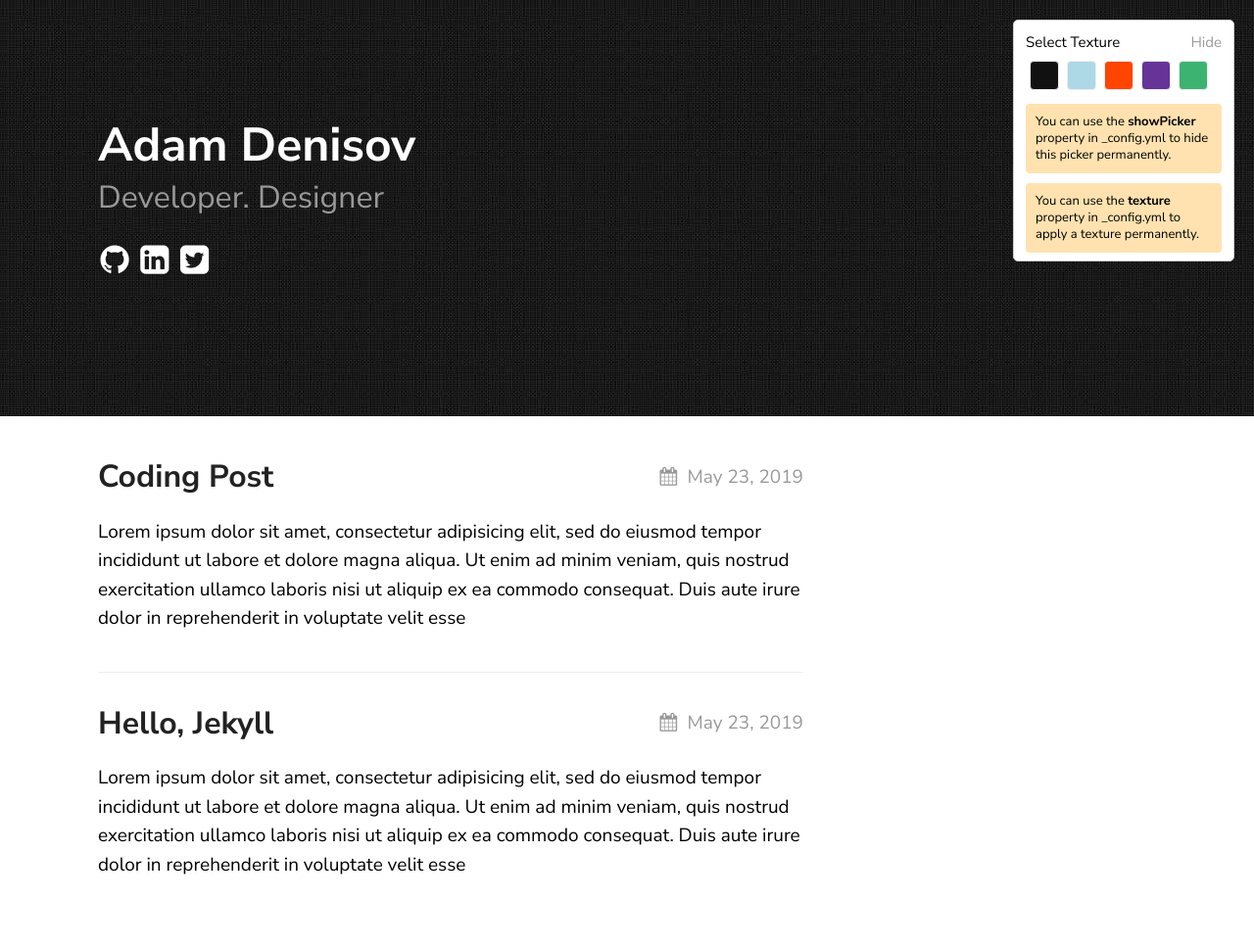
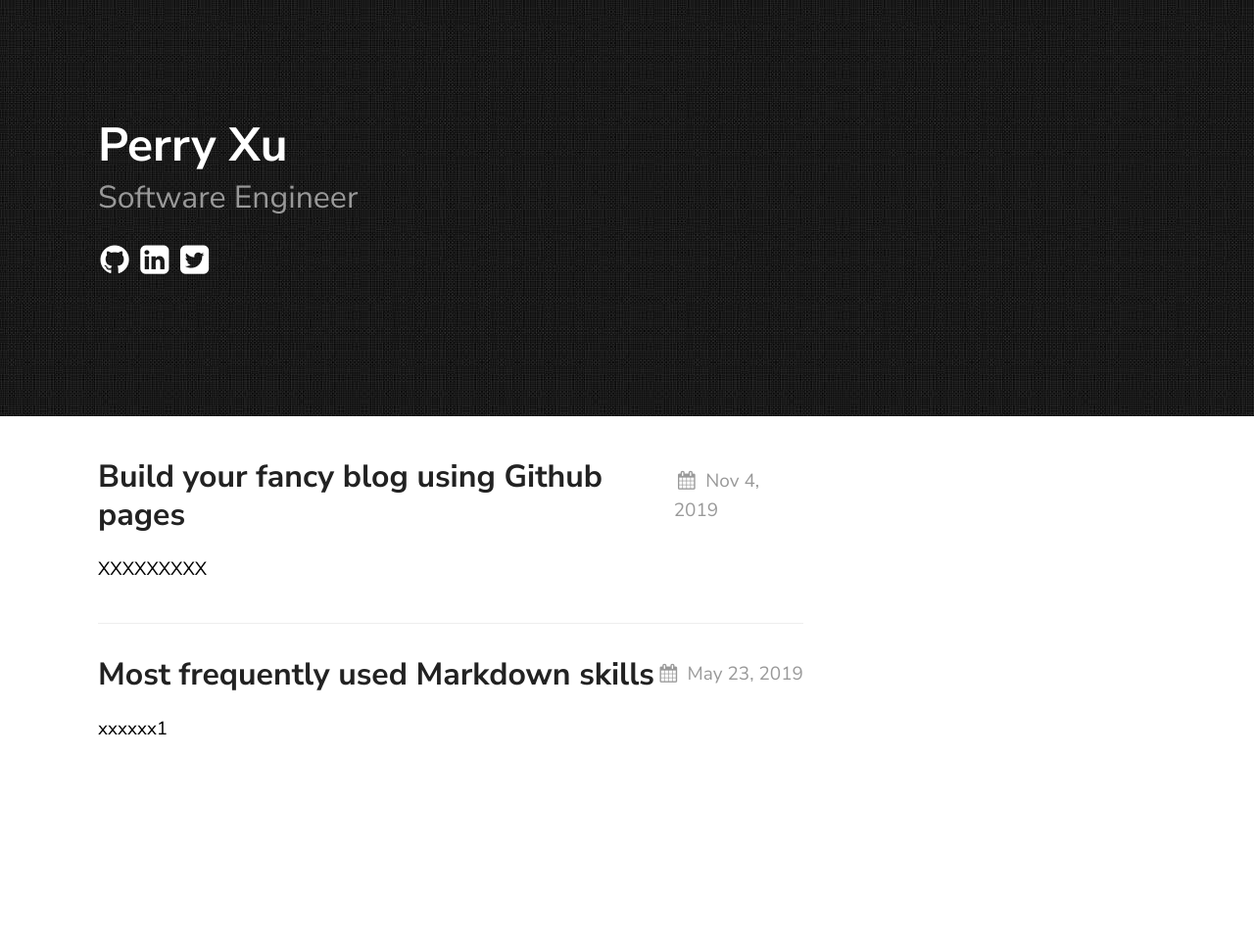
Before and after one commit to Perryxubit/Perryxubit.github.io, a Jekyll site: the page built from index.md, in a window 1280 px wide. Shown: the whole page at 98% size. Built offline with Jekyll 4.4.1, drawn with Linux system fonts in a browser that asks for light colours; after the commit the page ends 900 px from its top, so only the background shows below that.

````diff
--- a/_config.yml
+++ b/_config.yml
@@ -1,13 +1,12 @@
 title: Texture Theme
 author: GitHub User
-email: your-email@domain.com
+email: xupubit@163.com
 description: > # this means to ignore newlines until "show_exerpts:"
   Write an awesome description for your new site here. You can edit this
   line in _config.yml. It will appear in your document head meta (for
   Google search results) and in your feed.xml site description.
 show_excerpts: true # set to true to show excerpts on the homepage
 baseurl: ""
-theme: texture
 
 # Minima date format
 # refer to http://shopify.github.io/liquid/filters/date/ if you want to customize this
@@ -16,18 +15,18 @@ sass:
 
 permalink: /posts/:title/
 texture:
-  title: Adam Denisov
-  tagline: Developer. Designer
+  title: Perry Xu
+  tagline: Software Engineer
   date_format: "%b %-d, %Y"
   style: black
   showNav: false
-  showPicker: true
+  showPicker: false
 
   # generate social links in footer
   social_links:
     twitter: thelehhman
-    github:  thelehhman
-    linkedIn: in/thelehhman
+    github:  Perryxubit
+    linkedIn: in/perry-xu-3723a1160
     rss: rss
 
 
@@ -37,7 +36,7 @@ texture:
 # - about.md
 
 # Build settings
-# theme: texture
+theme: texture
 
 plugins:
   - jekyll-seo-tag
--- a/_posts/2019-06-30-coding-post.markdown
+++ /dev/null
@@ -1,32 +0,0 @@
----
-layout: post
-title:  "Coding Post"
-description: An example post which shows code rendering.
-date:   2019-05-23 21:03:36 +0530
-categories: Javascript NodeJS
----
-Lorem ipsum dolor sit amet, consectetur adipisicing elit, sed do eiusmod tempor incididunt ut labore et dolore magna aliqua. Ut enim ad minim veniam, quis nostrud exercitation ullamco laboris nisi ut aliquip ex ea commodo consequat. Duis aute irure dolor in reprehenderit in voluptate velit esse
-
-```javascript
-const express = require('express')
-const app = express()
-
-app.get('/', function (req, res) {
-  res.send('Hello World')
-})
-
-app.listen(3000)
-```
-
-Lorem ipsum dolor sit amet, consectetur adipisicing elit. Aliquam qui voluptatem excepturi nemo similique atque sapiente aperiam, dolorum deleniti! Esse quam perferendis temporibus nemo at molestias necessitatibus tenetur cupiditate sapiente. Lorem ipsum dolor sit amet, consectetur adipisicing elit. Nihil et voluptatibus non labore officiis assumenda, distinctio perspiciatis blanditiis nesciunt rerum molestias impedit fugiat nulla qui libero minima quasi! Libero, iure.
-
-```scss
-body {
-	font-family: 'Nunito Sans', sans-serif;
-	line-height: 1.5em;
-	margin: 0;
-	-webkit-font-smoothing: antialiased;
-	-moz-osx-font-smoothing: grayscale;
-}
-```
-Lorem ipsum dolor sit amet, consectetur adipisicing elit. Aliquam rerum, ratione impedit necessitatibus facere soluta odio repellat asperiores neque! Sunt iusto quia suscipit amet inventore eum, vel molestiae reiciendis alias.
--- a/_posts/2019-05-23-welcome-to-jekyll.markdown
+++ b/_posts/2019-11-01-welcome-to-jekyll.markdown
@@ -1,9 +1,9 @@
 ---
 layout: post
-title:  "Hello, Jekyll"
-date:   2019-05-23 21:03:36 +0530
+title:  "Build your fancy blog using Github pages"
+date:   2019-11-04 11:01:36 +0530
 ---
-Lorem ipsum dolor sit amet, consectetur adipisicing elit, sed do eiusmod tempor incididunt ut labore et dolore magna aliqua. Ut enim ad minim veniam, quis nostrud exercitation ullamco laboris nisi ut aliquip ex ea commodo consequat. Duis aute irure dolor in reprehenderit in voluptate velit esse
+XXXXXXXXX
 
 ![texture theme preview](https://images.unsplash.com/photo-1500322969630-a26ab6eb64cc?ixlib=rb-1.2.1&ixid=eyJhcHBfaWQiOjEyMDd9&w=1000&q=80)
 
````
Also changed, not shown: _posts/2019-11-04-coding-post.markdown (added, +32 -0 lines), 4 other files.
